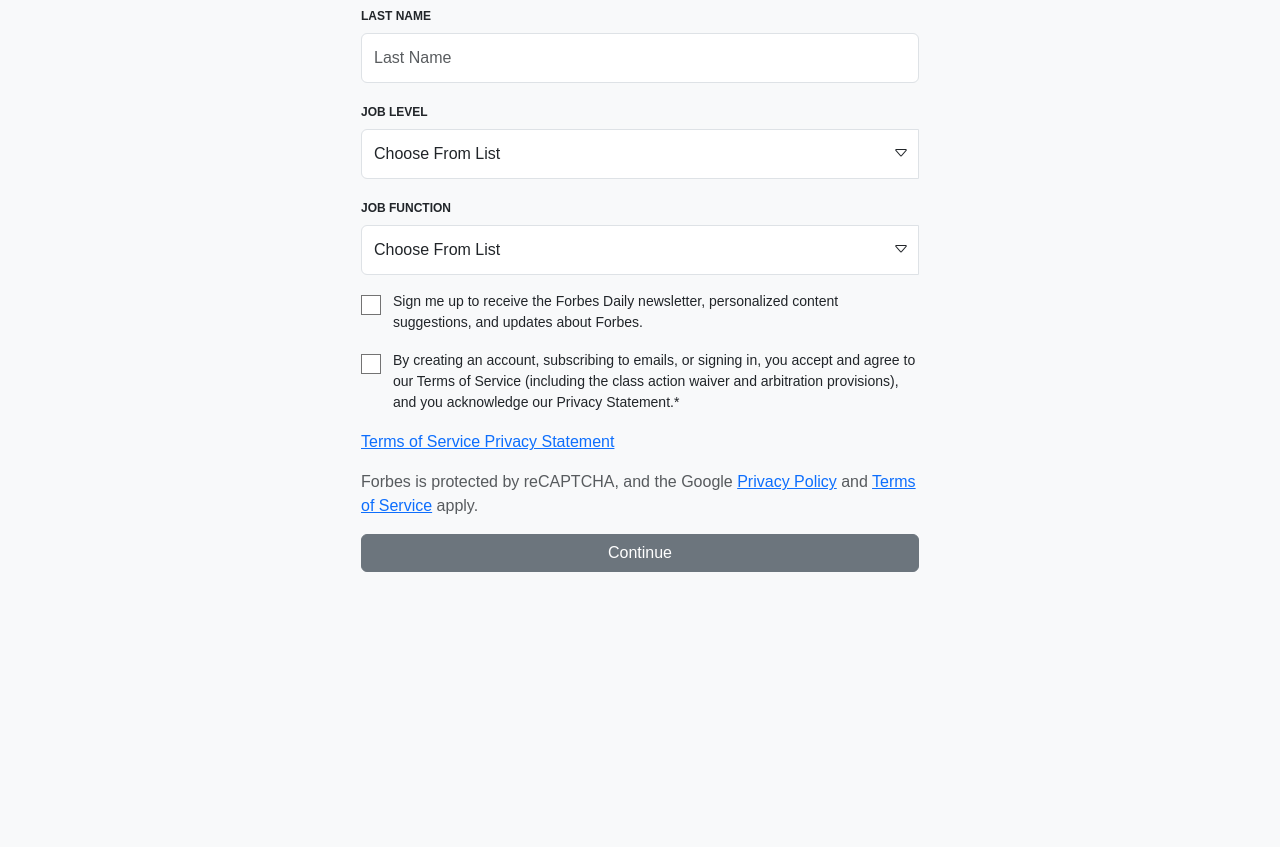
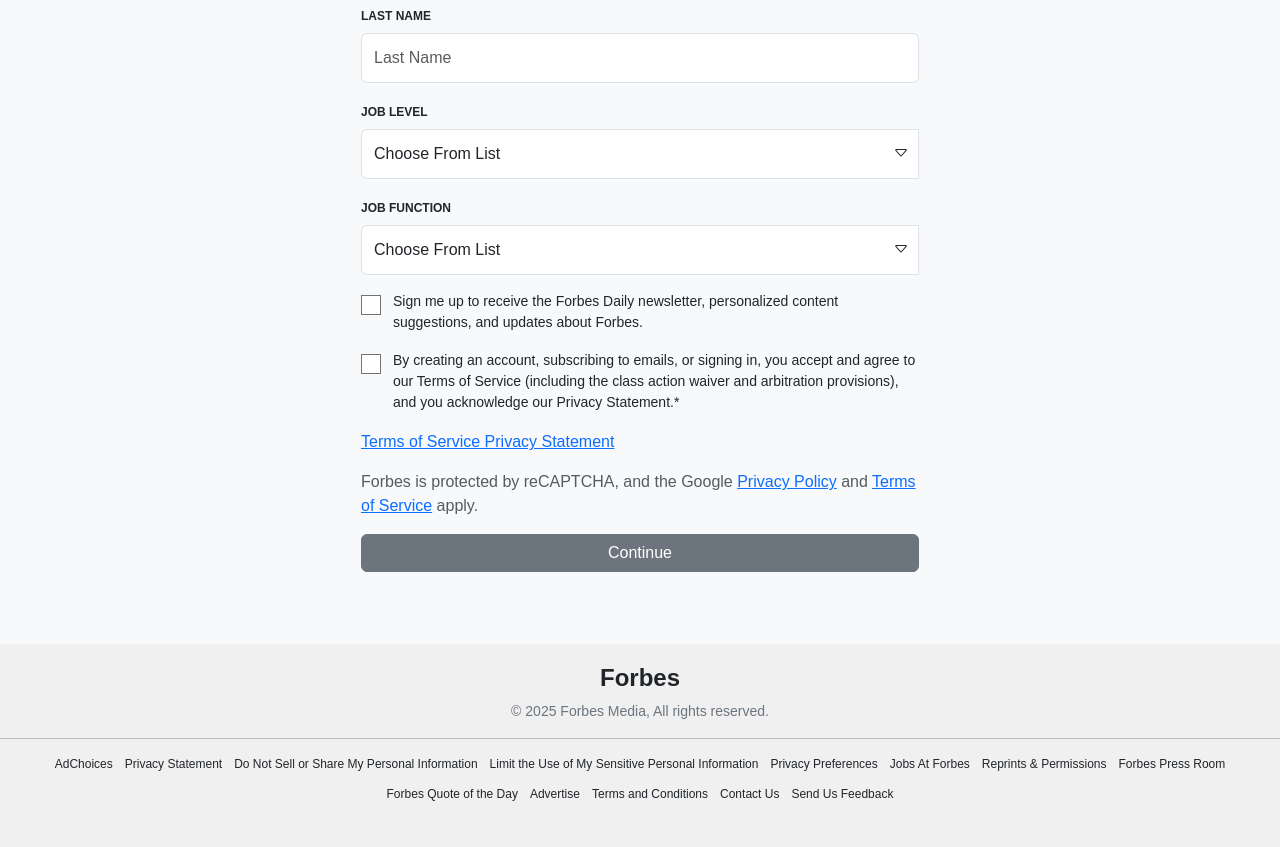
Before and after one commit to kalaiarasi-entri/forbes, a plain HTML site: page account-details.html in a window 1280 px wide. Shown: the part 369-1216 px from the top of the page. Before the commit the page ends 1013 px from the top, so only its background shows below. Drawn offline with nearby package versions, Linux system fonts and the light colour scheme.

Commit message:
footer added

```diff
--- a/account-details.html
+++ b/account-details.html
@@ -146,5 +146,27 @@
         </button>
       </form>
     </div>
+    <footer class="forbes-footer">
+        <div class="text-center  mb-4">
+          <h4 class="footer-logo">Forbes</h4>
+          <p class="copyright">© 2025 Forbes Media, All rights reserved.</p>
+          <hr>
+          <div class="footer-links">
+            <a href="#">AdChoices</a>
+            <a href="#">Privacy Statement</a>
+            <a href="#">Do Not Sell or Share My Personal Information</a>
+            <a href="#">Limit the Use of My Sensitive Personal Information</a>
+            <a href="#">Privacy Preferences</a>
+            <a href="#">Jobs At Forbes</a>
+            <a href="#">Reprints & Permissions</a>
+            <a href="#">Forbes Press Room</a>
+            <a href="#">Forbes Quote of the Day</a>
+            <a href="#">Advertise</a>
+            <a href="#">Terms and Conditions</a>
+            <a href="#">Contact Us</a>
+            <a href="#">Send Us Feedback</a>
+          </div>
+        </div>
+      </footer>
   </body>
 </html>
--- a/account-details.js
+++ b/account-details.js
@@ -4,6 +4,7 @@ const termsCheckbox = document.getElementById("terms");
 submitButton.addEventListener("click", (event) => {
      event.preventDefault();
     if (termsCheckbox.checked) {
+        alert("successfully subscribed to newsletter");
         // Navigate to Home page if checkbox is ticked
         window.location.href = 'index.html';  // Redirect to another page
     } else {
--- a/styles.css
+++ b/styles.css
@@ -1,6 +1,6 @@
 /* General Styles */
 body {
-    font-family: 'Arial', sans-serif;
+  font-family: "Arial", sans-serif;
   background-color: #f8f9fa;
   margin: 0;
   padding: 0;
@@ -21,26 +21,25 @@ body {
 .header a {
   color: #fff;
   text-decoration: none;
-    font-weight:normal;
+  font-weight: normal;
 }
 
-.header > a{
+.header > a {
   font-size: 28pt;
   font-weight: bold;
-
 }
 .signin a:hover {
   cursor: pointer;
 }
 
-.head-text{
-    width:50%;
+.head-text {
+  width: 50%;
   text-align: right;
   text-decoration: none;
 }
 
 /* Newsletter Section */
-.newsletter-heading{
+.newsletter-heading {
   font-family: italic;
   font-size: 4.5rem;
 }
@@ -98,13 +97,12 @@ button {
   background-color: #0056b3; /* Darker shade on hover */
 }
 
-  .preview{
-    width:25%;
-
+.preview {
+  width: 25%;
 }
 
-  .card-footer a{
-   color:black;
+.card-footer a {
+  color: black;
   font-size: 10pt;
   margin-top: 5px;
 }
@@ -162,12 +160,11 @@ button {
   height: 25px;
 }
 
-  #errorMessage{
-    color:red;
+#errorMessage {
+  color: red;
   font-size: 20px;
   font-weight: bold;
 }
-
 
 /* create account page */
 .progress-bar-container {
@@ -194,22 +191,22 @@ button {
   background: linear-gradient(to right, #007bff, #72c3ff);
 }
 
-.pwd-circle{
-    color:rgb(196, 196, 196);;
+.pwd-circle {
+  color: rgb(196, 196, 196);
   font-size: 13pt;
   font-weight: bolder;
 }
 
-.pwd-des{
+.pwd-des {
   font-size: 11pt;
 }
 
 /* password progress bar */
-.password-progress.progress{
+.password-progress.progress {
   background: none;
 }
 .password-progress .progress-bar {
-  margin-left:2%;
+  margin-left: 2%;
   height: 4px;
   /* background:rgb(196, 196, 196); */
   border-radius: 50px;
@@ -217,8 +214,7 @@ button {
   justify-content: space-between;
 }
 
-
-.form-control:focus{
+.form-control:focus {
   box-shadow: none !important;
 }
 
@@ -237,12 +233,12 @@ button {
   color: #000;
 }
 
-.input-group>.form-control:focus + .password-toggle {
+.input-group > .form-control:focus + .password-toggle {
   z-index: 5;
 }
 
 /* account details page */
-.custom-input-height{
+.custom-input-height {
   height: 50px;
 }
 
@@ -258,13 +254,13 @@ button {
   pointer-events: none; /* Make sure the icon doesn't interfere with selection */
 }
 
-.account-details-form .form-input-label{
+.account-details-form .form-input-label {
   font-weight: bold;
   font-size: 12px;
   text-transform: uppercase;
 }
 
-input[type=checkbox] {
+input[type="checkbox"] {
   background-color: #fff;
   border: 1px solid #737373;
   border-radius: 0 !important;
@@ -272,7 +268,45 @@ input[type=checkbox] {
   min-width: 20px;
 }
 
-.form-check label{
+.form-check label {
   font-size: 14px;
   padding-left: 8px;
 }
+
+/* Footer */
+.forbes-footer {
+  background: #f0f0f0;
+  padding: 20px 0;
+  text-align: center;
+  font-family: Arial, sans-serif;
+}
+
+.footer-logo {
+  font-size: 24px;
+  font-weight: bold;
+}
+
+.copyright {
+  font-size: 14px;
+  color: #6c757d;
+  margin-bottom: 10px;
+}
+
+.footer-links {
+  display: flex;
+  flex-wrap: wrap;
+  justify-content: center;
+  gap: 12px;
+  max-width: 95%;
+  margin: 0 auto;
+}
+
+.footer-links a {
+  color: #212529;
+  text-decoration: none;
+  font-size: 12px;
+}
+
+.footer-links a:hover {
+  text-decoration: underline;
+}
```
Also changed, not shown: create-account.html (+22 -0 lines), index.html (+23 -0 lines), signin.html (+22 -0 lines). Lines whose indentation alone changed are shown as unchanged.
